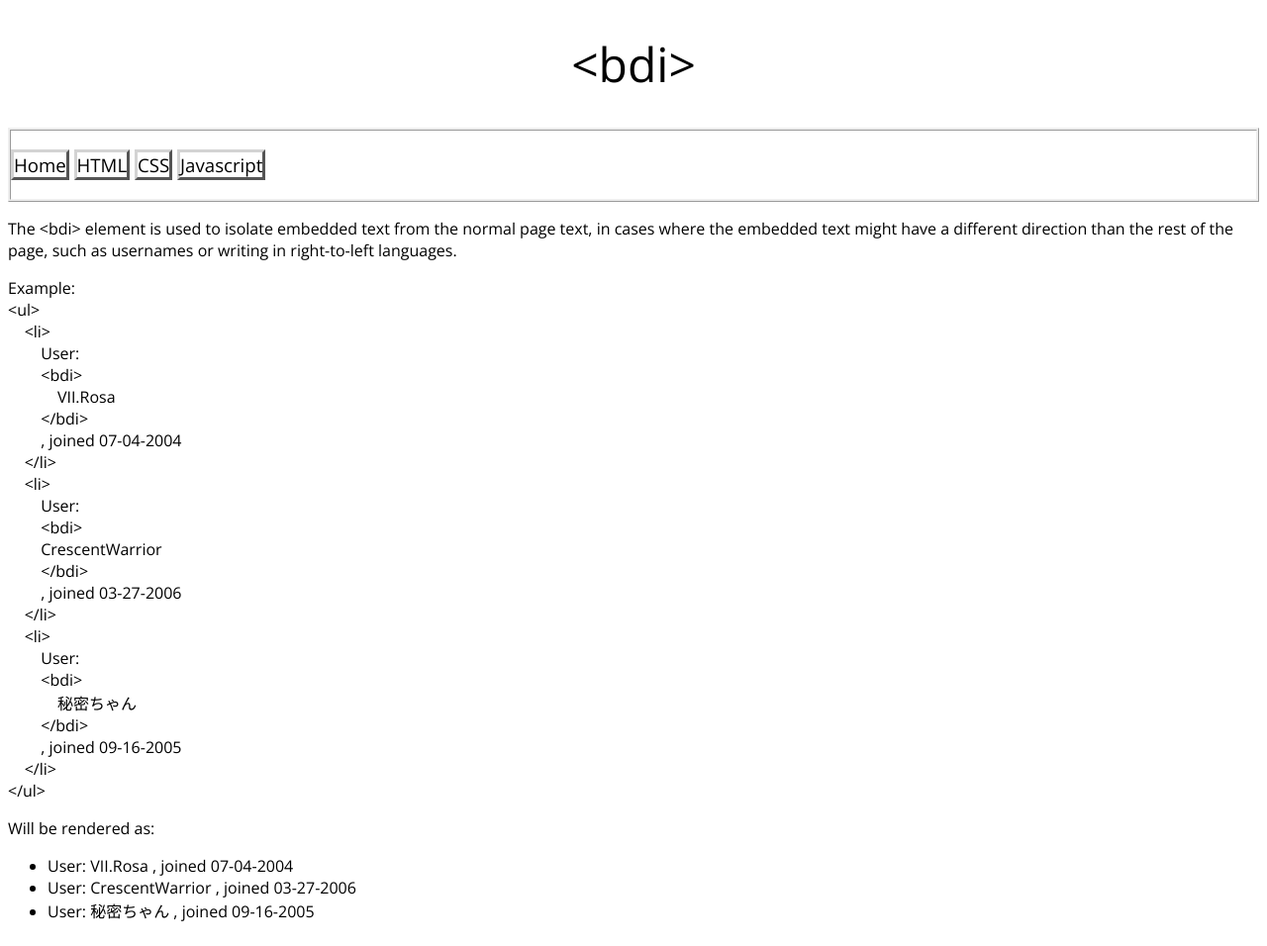
After one commit to VioletRose/Web-Code-Encyclopedia, a PHP site: page /bdi.php in a window 1280 px wide. The commit adds this page. Shown: the whole page at 99% size. Run offline with PHP 8.4, Linux system fonts and the light colour scheme.

Commit message:
Add files via upload

```diff
--- /dev/null
+++ b/bdi.php
@@ -0,0 +1,88 @@
+<?php
+    $PAGE_NAME = '&lt;bdi&gt;';
+    require_once('head.php');
+?>
+<div class="mainText">
+	<p>
+		The &lt;bdi&gt; element is used to isolate embedded text from the normal page text, in cases where the embedded text might have a different direction than the rest of the page, such as usernames or writing in right-to-left languages.
+	</p>
+	<p>
+		Example:
+		<br>
+		&lt;ul&gt;
+		<br>
+		&nbsp;&nbsp;&nbsp;&nbsp;&lt;li&gt;
+		<br>
+		&nbsp;&nbsp;&nbsp;&nbsp;&nbsp;&nbsp;&nbsp;&nbsp;User:
+		<br>
+		&nbsp;&nbsp;&nbsp;&nbsp;&nbsp;&nbsp;&nbsp;&nbsp;&lt;bdi&gt;
+		<br>
+		&nbsp;&nbsp;&nbsp;&nbsp;&nbsp;&nbsp;&nbsp;&nbsp;&nbsp;&nbsp;&nbsp;&nbsp;VII.Rosa
+		<br>
+		&nbsp;&nbsp;&nbsp;&nbsp;&nbsp;&nbsp;&nbsp;&nbsp;&lt;/bdi&gt;
+		<br>
+		&nbsp;&nbsp;&nbsp;&nbsp;&nbsp;&nbsp;&nbsp;&nbsp;, joined 07-04-2004
+		<br>
+		&nbsp;&nbsp;&nbsp;&nbsp;&lt;/li&gt;
+		<br>
+		&nbsp;&nbsp;&nbsp;&nbsp;&lt;li&gt;
+		<br>
+		&nbsp;&nbsp;&nbsp;&nbsp;&nbsp;&nbsp;&nbsp;&nbsp;User:
+		<br>
+		&nbsp;&nbsp;&nbsp;&nbsp;&nbsp;&nbsp;&nbsp;&nbsp;&lt;bdi&gt;
+		<br>
+		&nbsp;&nbsp;&nbsp;&nbsp;&nbsp;&nbsp;&nbsp;&nbsp;CrescentWarrior
+		<br>
+		&nbsp;&nbsp;&nbsp;&nbsp;&nbsp;&nbsp;&nbsp;&nbsp;&lt;/bdi&gt;
+		<br>
+		&nbsp;&nbsp;&nbsp;&nbsp;&nbsp;&nbsp;&nbsp;&nbsp;, joined 03-27-2006
+		<br>
+		&nbsp;&nbsp;&nbsp;&nbsp;&lt;/li&gt;
+		<br>
+		&nbsp;&nbsp;&nbsp;&nbsp;&lt;li&gt;
+		<br>
+		&nbsp;&nbsp;&nbsp;&nbsp;&nbsp;&nbsp;&nbsp;&nbsp;User:
+		<br>
+		&nbsp;&nbsp;&nbsp;&nbsp;&nbsp;&nbsp;&nbsp;&nbsp;&lt;bdi&gt;
+		<br>
+		&nbsp;&nbsp;&nbsp;&nbsp;&nbsp;&nbsp;&nbsp;&nbsp;&nbsp;&nbsp;&nbsp;&nbsp;秘密ちゃん
+		<br>
+		&nbsp;&nbsp;&nbsp;&nbsp;&nbsp;&nbsp;&nbsp;&nbsp;&lt;/bdi&gt;
+		<br>
+		&nbsp;&nbsp;&nbsp;&nbsp;&nbsp;&nbsp;&nbsp;&nbsp;, joined 09-16-2005
+		<br>
+		&nbsp;&nbsp;&nbsp;&nbsp;&lt;/li&gt;
+		<br>
+		&lt;/ul&gt;
+	</p>
+	<p>
+		Will be rendered as:
+		<br>
+		<ul>
+			<li>
+				User:
+				<bdi>
+					VII.Rosa
+				</bdi>
+				, joined 07-04-2004
+			</li>
+			<li>
+				User:
+				<bdi>
+					CrescentWarrior
+				</bdi>
+				, joined 03-27-2006
+			</li>
+			<li>
+				User:
+				<bdi>
+					秘密ちゃん
+				</bdi>
+				, joined 09-16-2005
+			</li>
+		</ul>
+	</p>
+</div>
+<?php
+    require_once('foot.php');
+?>
```
Also changed, not shown: abbr.php (+3 -14 lines), bdo.php (added, +42 -0 lines), blockquote.php (added, +32 -0 lines), body.php (added, +36 -0 lines), html.php (+24 -0 lines).
